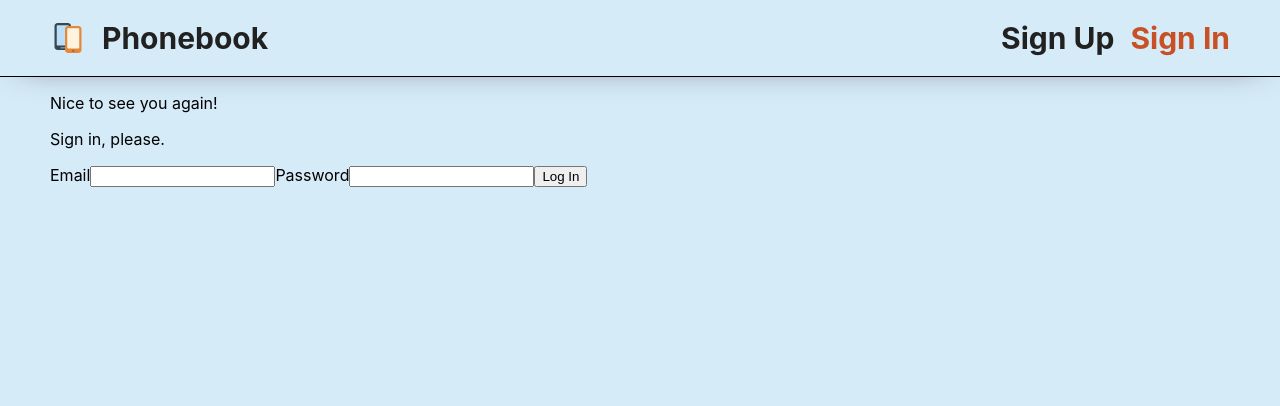
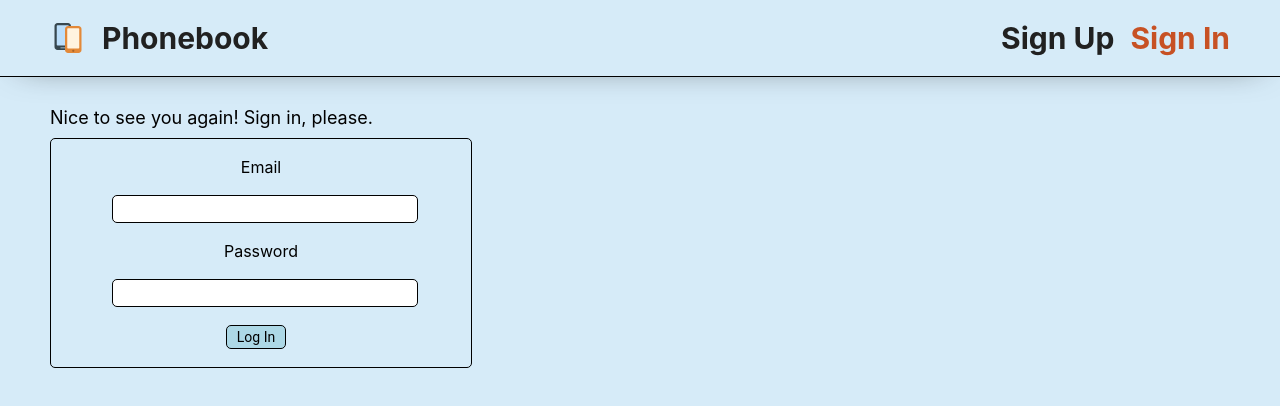
Before and after one commit to nadine525/goit-react-hw-08-phonebook, a React (Create React App) app: page /goit-react-hw-08-phonebook/login in a window 1280 px wide. Shown: the top 406 px of the page. Built offline with nearby package versions, Linux system fonts and the light colour scheme.

Commit message:
sign styled

```diff
--- a/src/components/App.jsx
+++ b/src/components/App.jsx
@@ -4,7 +4,7 @@ import { useEffect } from 'react';
 import Layout from './Layout/Layout';
 import Home from 'pages/Home/Home';
 import { Registration } from 'pages/Registration';
-import { Login } from 'pages/Login';
+import Login from 'pages/Login/Login';
 import Contacts from 'pages/Contacts/Contacts';
 import { userRefresh } from '../redux/auth/operations';
 import { selectIsRefreshing } from 'redux/auth/selectors';
--- a/src/components/LoginForm/LoginForm.js
+++ b/src/components/LoginForm/LoginForm.js
@@ -1,6 +1,7 @@
 import { useDispatch } from 'react-redux';
 import { useState } from 'react';
 import { logInUser } from 'redux/auth/operations';
+import { Form, Label, Button, ParagrafCreate, Input } from './LoginForm.styled';
 
 const LoginForm = () => {
   const dispatch = useDispatch();
@@ -30,27 +31,27 @@ const LoginForm = () => {
   };
 
   return (
-    <form onSubmit={handleSubmit} autoComplete="off">
-      <label>
-        Email
-        <input
+    <>
+      <ParagrafCreate>Nice to see you again! Sign in, please.</ParagrafCreate>
+
+      <Form onSubmit={handleSubmit} autoComplete="off">
+        <Label>Email</Label>
+        <Input
           type="email"
           name="email"
           value={email}
           onChange={handleChange}
         />
-      </label>
-      <label>
-        Password
-        <input
+        <Label>Password</Label>
+        <Input
           type="password"
           name="password"
           value={password}
           onChange={handleChange}
         />
-      </label>
-      <button type="submit">Log In</button>
-    </form>
+        <Button type="submit">Log In</Button>
+      </Form>
+    </>
   );
 };
 
--- a/src/components/LoginForm/LoginForm.styled.js
+++ b/src/components/LoginForm/LoginForm.styled.js
@@ -0,0 +1,71 @@
+import styled from 'styled-components';
+
+export const Form = styled.form`
+  padding: 18px 10px;
+  width: 400px;
+  border: 1px solid black;
+  border-radius: 5px;
+  display: flex;
+  flex-direction: column;
+  flex-wrap: nowrap;
+  align-items: center;
+  gap: 18px;
+`;
+
+export const Label = styled.label`
+  text-align: start;
+`;
+
+export const Input = styled.input`
+  margin-left: 8px;
+  width: 300px;
+  height: 24px;
+  font-size: 16px;
+  border-radius: 5px;
+  border: 1px solid black;
+  &:hover,
+  &:focus {
+    color: #c75124;
+    border: 1px solid #c75124;
+  }
+`;
+
+export const Button = styled.button`
+  margin-right: 10px;
+  border: 1px solid black;
+  border-radius: 5px;
+  color: black;
+  cursor: pointer;
+  display: inline-block;
+  font-family: 'Roboto', sans-serif;
+  font-size: 14px;
+  height: 24px;
+  font-size: 14px;
+  padding: 0 10px;
+  text-align: center;
+  background-color: lightblue;
+
+  &:hover {
+    color: #c75124;
+    border: 1px solid #c75124;
+  }
+`;
+
+export const Paragraf = styled.p`
+  font-weight: 700;
+  font-size: 30px;
+  line-height: 20px;
+  color: #c75124;
+`;
+
+export const ContactFormDivision = styled.div`
+  display: flex;
+  flex-direction: column;
+`;
+
+export const ParagrafCreate = styled.p`
+  font-size: 18px;
+  font-weight: 400;
+  margin-top: 0;
+  margin-bottom: 0;
+`;
--- a/src/pages/Login.js
+++ /dev/null
@@ -1,12 +0,0 @@
-import LoginForm from 'components/LoginForm/LoginForm';
-
-export const Login = () => {
-  return (
-    <div>
-      <p>Nice to see you again!</p>
-      <p>Sign in, please.</p>
-
-      <LoginForm />
-    </div>
-  );
-};
--- /dev/null
+++ b/src/pages/Login/Login.js
@@ -0,0 +1,11 @@
+import LoginForm from 'components/LoginForm/LoginForm';
+import { Division } from './Login.styled';
+
+const Login = () => {
+  return (
+    <Division>
+      <LoginForm />
+    </Division>
+  );
+};
+export default Login;
--- /dev/null
+++ b/src/pages/Login/Login.styled.js
@@ -0,0 +1,9 @@
+import styled from 'styled-components';
+
+export const Division = styled.div`
+  display: flex;
+  flex-direction: column;
+  gap: 10px;
+  padding-top: 30px;
+  padding-bottom: 30px;
+`;
--- /dev/null
+++ b/src/pages/Login/index.js
@@ -0,0 +1 @@
+export { default } from './Login';
```
